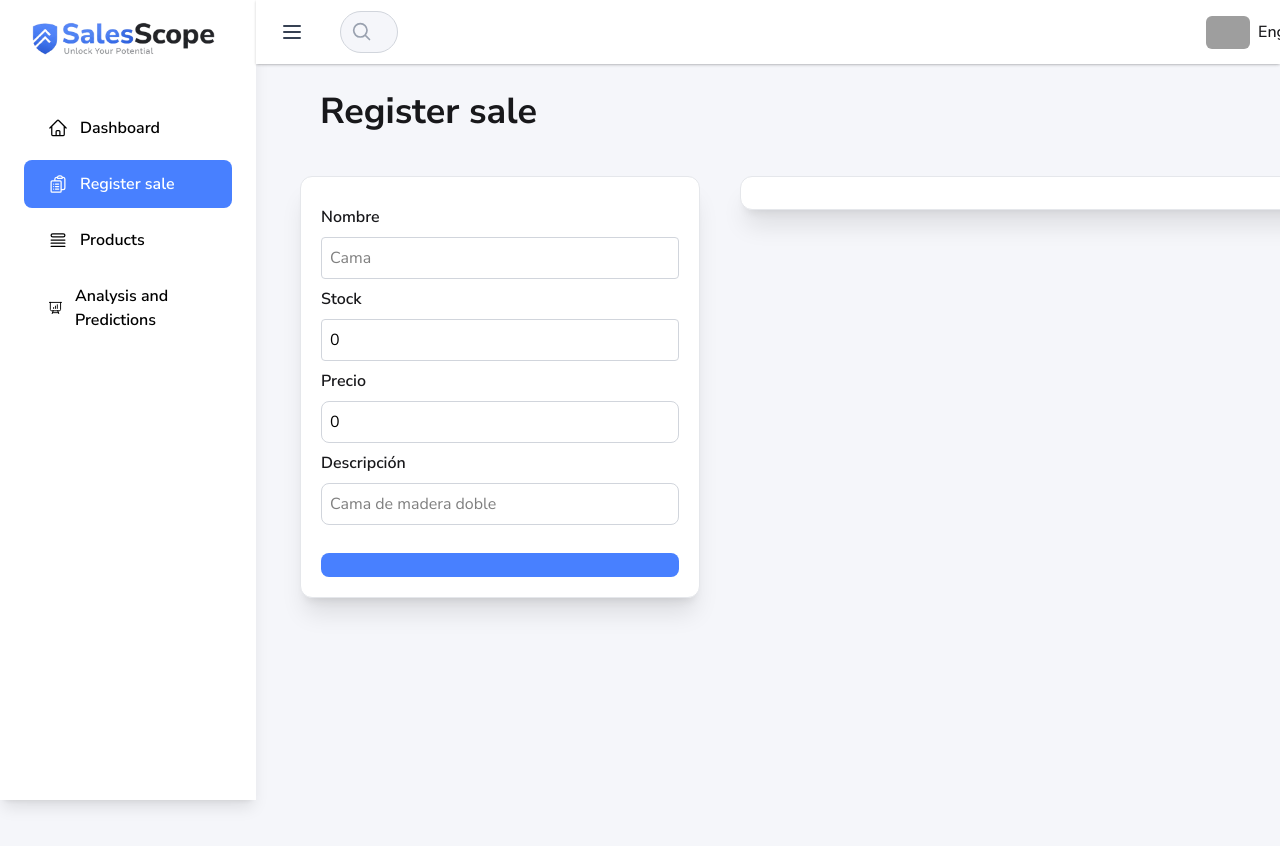
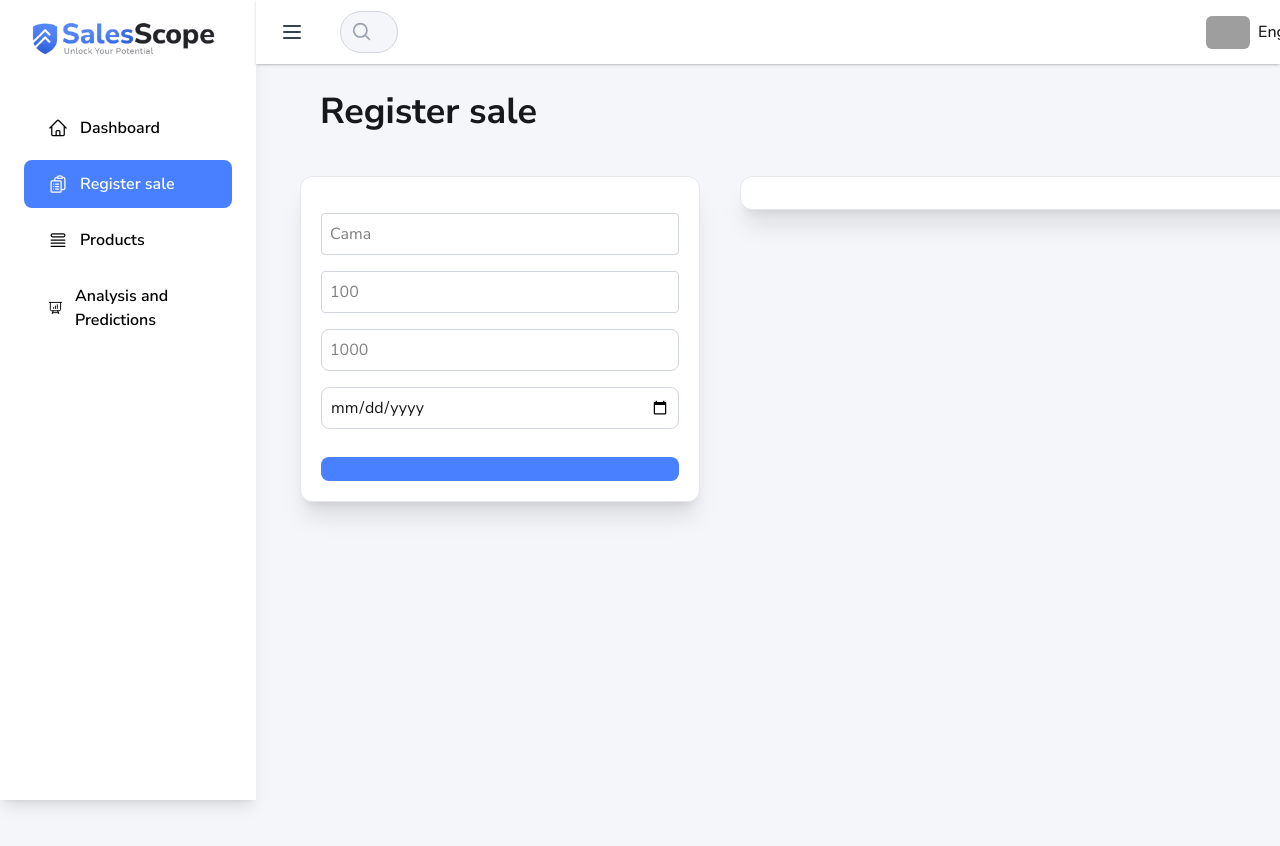
Before and after one commit to IntegrativeProject/SalesScope-Frontend, a Next.js app: page /registersale in a window 1280 px wide. Shown: the top 846 px of the page. Built offline with nearby package versions, Linux system fonts and the light colour scheme; grey boxes are pictures that could not be loaded.

Commit message:
add products form fields uptaded

```diff
--- a/src/components/ui/RegisterForm.tsx
+++ b/src/components/ui/RegisterForm.tsx
@@ -1,89 +1,54 @@
-"use client"
-import { useState } from "react";
+type RegisterProps ={
+  mainName?:string
+  firstField?:string
+  secondField?:string
+  thirdField?:string
+  fourthField?:string
+  buttonLabel?:string
 
-type RegisterProps = {
-  mainName?: string;
-  buttonLabel?: string;
-};
+}
+export default function RegisterForm({mainName,firstField,secondField,thirdField,fourthField,buttonLabel}:RegisterProps) {
 
-export default function RegisterForm({ mainName, buttonLabel }: RegisterProps) {
-  const [name, setName] = useState("");
-  const [stock, setStock] = useState<number>(0);
-  const [price, setPrice] = useState<number>(0);
-  const [description, setDescription] = useState("");
 
-  const handleSubmit = async (e: React.FormEvent) => {
-    e.preventDefault();
-
-    const product = {
-      name,
-      description,
-      price,
-      stock,
-    };
-
-    try {
-      const response = await fetch(
-        "https://integrative-salescope.onrender.com/products/",
-        {
-          method: "POST",
-          headers: {
-            "Content-Type": "application/json",
-          },
-          body: JSON.stringify(product),
-        }
-      );
-
-      if (!response.ok) {
-        throw new Error("Error al registrar producto");
-      }
-
-      alert("Producto creado correctamente");
-    } catch (error) {
-      console.log(error);
-      alert("Error creando producto");
-    }
-  };
 
   return (
-    <form
-      onSubmit={handleSubmit}
-      className="p-5 bg-white rounded-xl flex flex-col gap-2 w-[400px] shadow-xl border border-gray-200"
-    >
+    <form className="p-5 bg-white  rounded-xl flex flex-col gap-2 w-[400px] shadow-xl border border-gray-200">
       <h2 className="text-center text-xl font-bold text-black">{mainName}</h2>
 
-      <label className="font-semibold">Nombre</label>
+      <label id="name" className="font-semibold ">
+        {firstField}
+      </label>
       <input
+        id="name"
         className="border-gray-300 border p-2 rounded text-black"
         placeholder="Cama"
-        value={name}
-        onChange={(e) => setName(e.target.value)}
       />
+      <label id="name" className="font-semibold ">
+        {secondField}
+      </label>
 
-      <label className="font-semibold ">Stock</label>
       <input
         className="border border-gray-300 p-2 rounded text-black bg-white"
         placeholder="100"
         type="number"
-        value={stock}
-        onChange={(e) => setStock(Number(e.target.value))}
       />
+      <label id="name" className="font-semibold ">
+        {thirdField}
+      </label>
 
-      <label className="font-semibold ">Precio</label>
       <input
         className="w-full border border-gray-300 rounded-lg p-2 bg-white text-black"
         placeholder="1000"
         type="number"
-        value={price}
-        onChange={(e) => setPrice(Number(e.target.value))}
       />
+      <label id="name" className="font-semibold ">
+       {fourthField}
+      </label>
 
-      <label className="font-semibold ">Descripción</label>
       <input
-        className="w-full border border-gray-300 rounded-lg p-2 bg-white text-black"
-        placeholder="Cama de madera doble"
-        value={description}
-        onChange={(e) => setDescription(e.target.value)}
+        type="date"
+        className="w-full border border-gray-300 rounded-lg p-2 bg-white"
+        placeholder="20-06-1999"
       />
 
       <button className="w-full bg-[#4880FF] hover:bg-blue-400 mt-5 text-white p-3 rounded-lg cursor-pointer font-bold">
```
